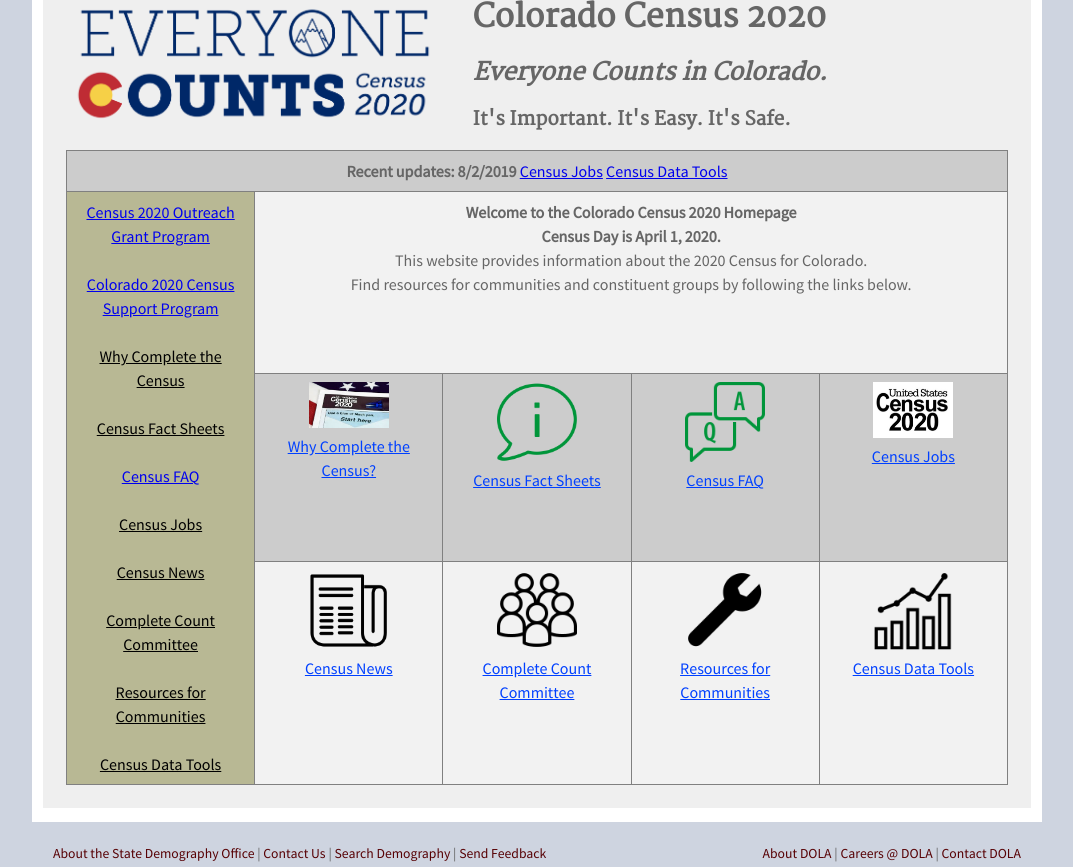
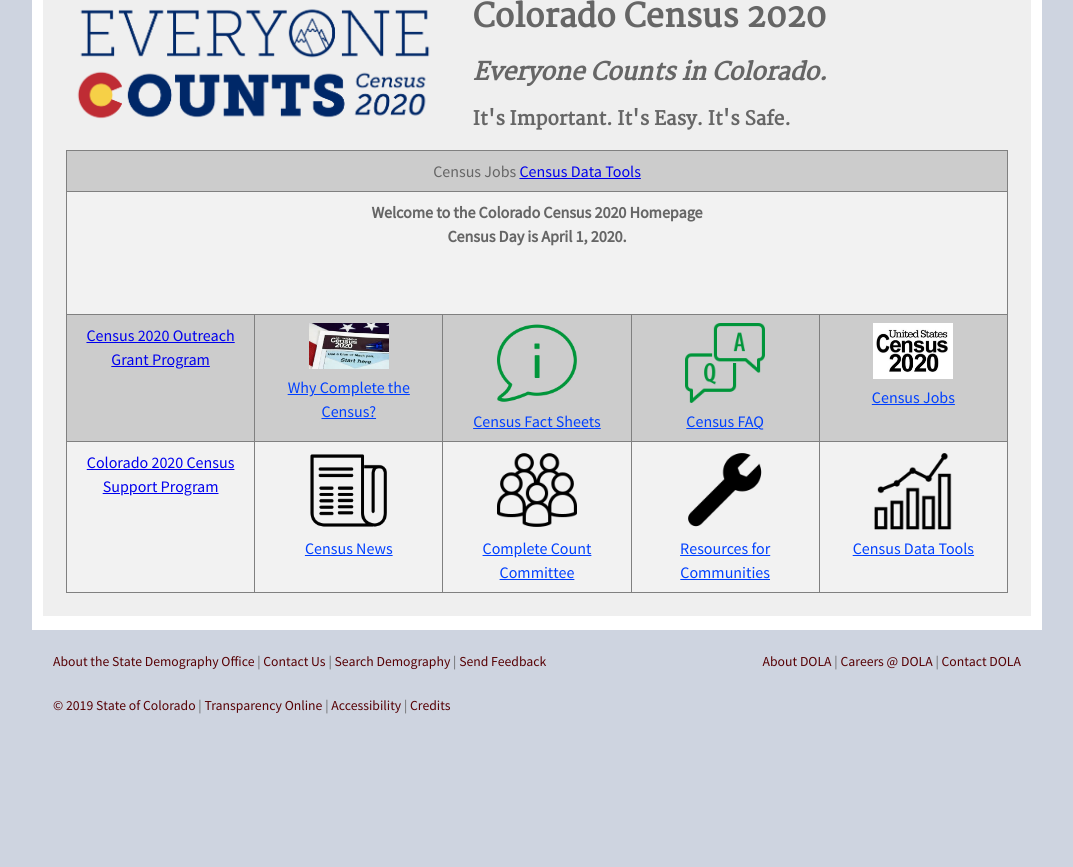
Before and after one commit to TBleess/Website_New, a Jekyll site: the page built from pages/5_CensusACS/census_2020_main.html, in a window 1280 px wide and 1400 px high, scrolled down 495 px, cut to the strip 470-1337 px from the top of the window. Shown: the whole strip, without its empty margins (103-1176 px from the left). Built offline with Jekyll 4.4.1, drawn with Linux system fonts in a browser that asks for light colours; after the commit the page ends 1703 px from its top, so only the background shows below that.

Commit message:
Add files via upload

```diff
--- a/pages/5_CensusACS/census_2020_main.html
+++ b/pages/5_CensusACS/census_2020_main.html
@@ -65,7 +65,7 @@
 		<col width="176px">
 		<col width="176px">
 		<col width="176px">
-		<td align="left" colspan="5" >
+		<td align="left" colspan="5 >
 			<b>Recent updates:</b>
 			<b>8/2/2019</b> <a href="https://demography.dola.colorado.gov/census-acs/2020-census-jobs/">Census Jobs</a>
 			 <a href="https://demography.dola.colorado.gov/census-acs/2020-response-tracker/">Census Data Tools</a>
@@ -73,52 +73,17 @@
 		</td>
                 </tr>
 		<tr>
-		   <td rowspan="3"  bgcolor="#b8b894">
-			     <div title="Link to Census 2020 Outreach Grant Program, Outreach to Hard to Count Communities">
-				    <a href="https://www.colorado.gov/pacific/census-2020-outreach-grant-program">Census 2020 Outreach Grant Program</a>
-			     </div>
-			     <br>
-			     <div title="Link to Colorado 2020 Census Support Program, Funds for Promotional Materials">
-				    <a href="https://demography.dola.colorado.gov/census-acs/2020-CCSP">Colorado 2020 Census Support Program</a>
-			     </div>
-			     <br>
-		             <div title="Everyone Counts in Colorado.  Show that you are here.">
-					<a href='https://demography.dola.colorado.gov/census-acs/2020-census-completion/' class="bt1">Why Complete the Census</a>
-				</div>
-				<br>
-				<div title="Short descriptions of key census topics. Available for downloading.">
-					<a href='https://demography.dola.colorado.gov/census-acs/2020-factsheets/' class="bt1">Census Fact Sheets</a>
-				</div>
-				<br>
-				<div title="Answers to your questions about the Census, its contents, and how you complete it.">
-					<a href='https://demography.dola.colorado.gov/census-acs/2020-faq/'>Census FAQ</a></div>
-				<br>
-				<div title="A listing of Census jobs offered by the U.S. Census Bureau.">
-					<a href='https://demography.dola.colorado.gov/census-acs/2020-census-jobs/' class="bt1">Census Jobs</a>
-				</div>
-				<br>
-				<div title="A collection of news stories concerning the 2020 Census.">
-					<a href='https://demography.dola.colorado.gov/census-acs/2020-news/' class="bt1">Census News</a>
-				</div>
-				<br>
-				<div title="State and Local Complete Count Committee Resources.">
-					<a href='https://demography.dola.colorado.gov/census-acs/2020-ccc/' class="bt1" >Complete Count Committee</a>
-				</div>
-				<br>
-				<div title="Find resources, handouts, posters and other materials describing the 2020 Census.">
-					<a href='https://demography.dola.colorado.gov/census-acs/2020-resources/' class="bt1">Resources for Communities</a>
-				</div>
-				<br>
-				<div title="Online tools for identifying hard to count areas and to track census form submissions."><a href='https://demography.dola.colorado.gov/census-acs/2020-response-tracker/' class="bt1">Census Data Tools</a></div>
-
-			<td colspan="4" valign="top" align="left" height="106px">
+			<td colspan="5" valign="top" align="left" height="106px">
 				<b>Welcome to the Colorado Census 2020 Homepage</b><br>
 				<b>Census Day is April 1, 2020.</b><br>
-				This website provides information about the 2020 Census for Colorado.<br>
-				Find resources for communities and constituent groups by following the links below.
 			 </td>
 		</tr>
 		<tr>
+		   <td valign="top" align="center" height="106px">
+			 <div title="Link to Census 2020 Outreach Grant Program, Outreach to Hard to Count Communities">
+			   <a href="https://www.colorado.gov/pacific/census-2020-outreach-grant-program">Census 2020 Outreach Grant Program</a>
+			 </div>
+			</td>
 		    <td valign="top" align="center" height="106px">
 				<div title="Everyone Counts in Colorado.  Show that you are here.">
 					<a href='https://demography.dola.colorado.gov/census-acs/2020-census-completion/'>
@@ -162,6 +127,11 @@
 		</tr>
 		<tr>
 			<td valign="top" align="center" height="106px">
+			  <div title="Link to Colorado 2020 Census Support Program, Funds for Promotional Materials">
+			    <a href="https://demography.dola.colorado.gov/census-acs/2020-CCSP">Colorado 2020 Census Support Program</a>
+			  </div>
+			 </td>
+			<td valign="top" align="center" height="106px">
 				<div title="A collection of news stories concerning the 2020 Census.">
 						<a href='https://demography.dola.colorado.gov/census-acs/2020-news/'>
 						<img src="/images/icons8-news-500.png" alt="A collection of news stories concerning the 2020 Census." style="width:80px;height:auto;"></img>
```
